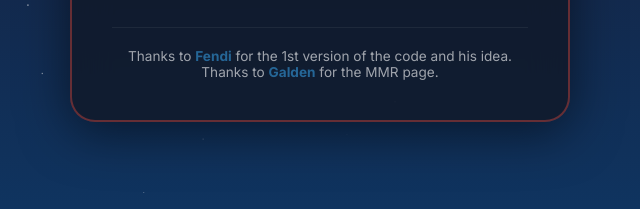
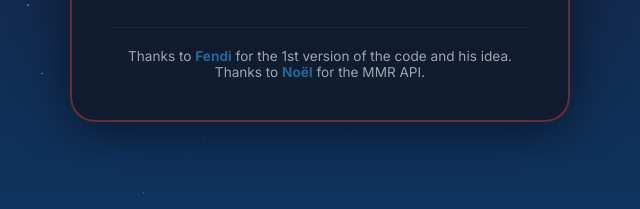
Before and after one commit to Weebo6464/homepage, a plain HTML site: page RR-overlay/index.html in a window 1280 px wide. Shown: the part 587-796 px from the top of the page, 320-960 px from the left. Drawn offline with Linux system fonts and the light colour scheme.

Commit message:
Update index.html

```diff
--- a/RR-overlay/index.html
+++ b/RR-overlay/index.html
@@ -254,7 +254,7 @@
 
         <div class="credits">
             <p>Thanks to <strong>Fendi</strong> for the 1st version of the code and his idea.</p>
-            <p>Thanks to <strong>Galden</strong> for the MMR page.</p>
+            <p>Thanks to <strong>Noël</strong> for the MMR API.</p>
         </div>
     </div>
 
```
